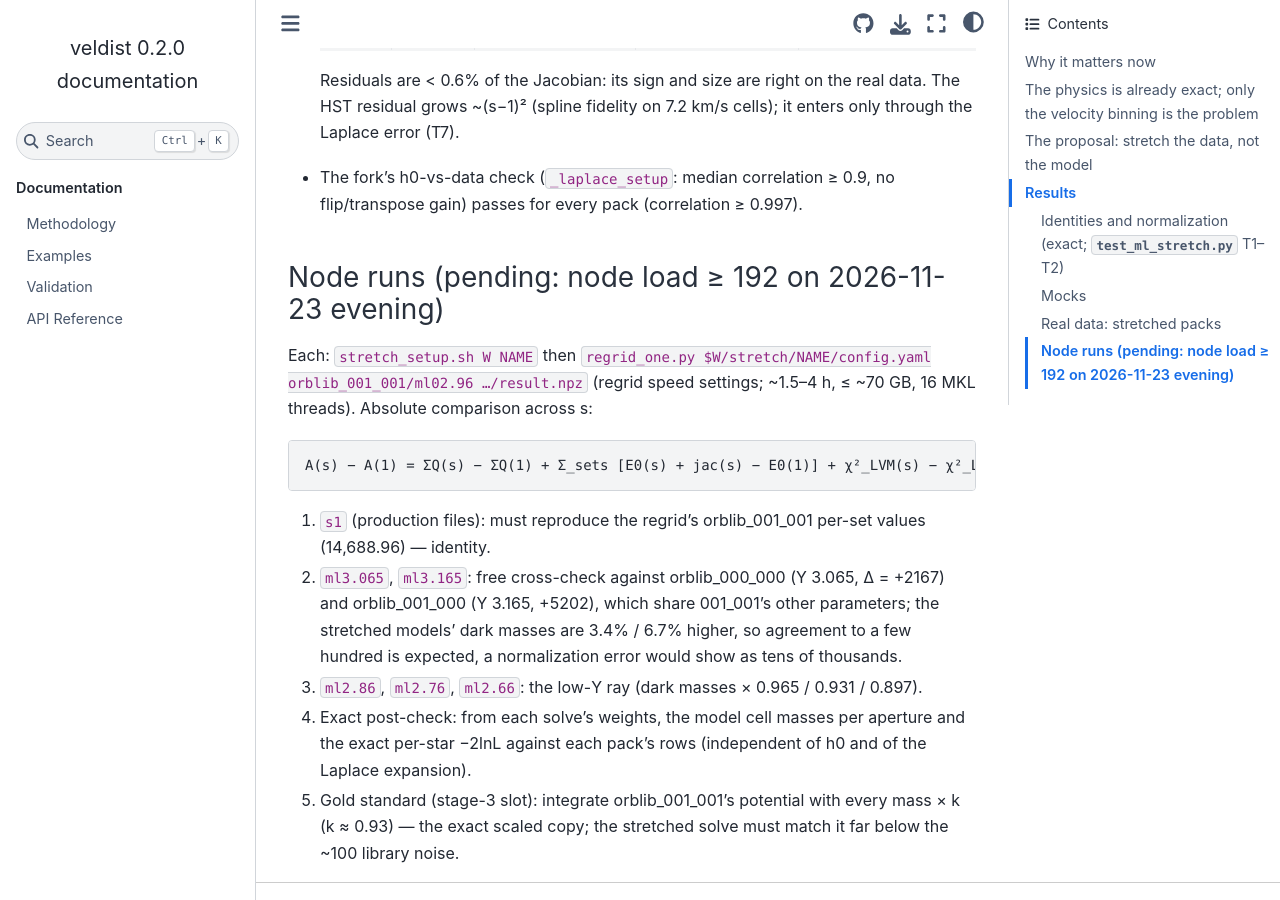
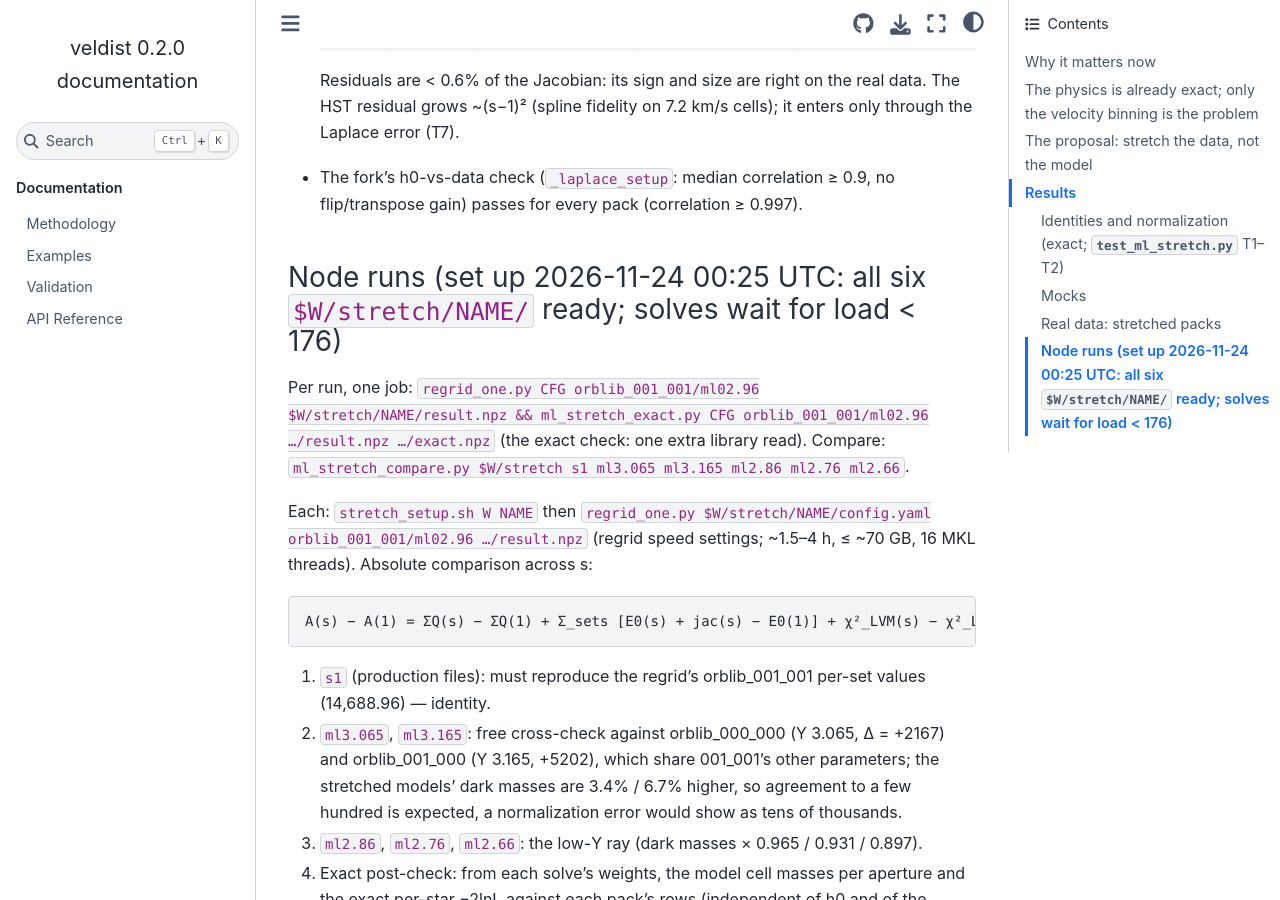
Before and after one commit to pjs902/veldist, a Sphinx documentation site: the page built from docs/ml-reuse-investigation.md, in a window 1280 px wide and 900 px high, scrolled down 3927 px. Built offline with Sphinx 7.4.7 and the Sphinx Book theme 1.1.4, drawn with Linux system fonts in a browser that asks for light colours.

Commit message:
docs: stretch node runs set up

```diff
--- a/docs/ml-reuse-investigation.md
+++ b/docs/ml-reuse-investigation.md
@@ -114,7 +114,11 @@ All tests: `pytest experiments/fitstat/test_ml_stretch.py` (26 pass, 2026-11-23)
 - The fork's h0-vs-data check (`_laplace_setup`: median correlation ≥ 0.9, no flip/transpose gain) passes for every
   pack (correlation ≥ 0.997).
 
-### Node runs (pending: node load ≥ 192 on 2026-11-23 evening)
+### Node runs (set up 2026-11-24 00:25 UTC: all six `$W/stretch/NAME/` ready; solves wait for load < 176)
+
+Per run, one job: `regrid_one.py CFG orblib_001_001/ml02.96 $W/stretch/NAME/result.npz && ml_stretch_exact.py CFG
+orblib_001_001/ml02.96 …/result.npz …/exact.npz` (the exact check: one extra library read). Compare:
+`ml_stretch_compare.py $W/stretch s1 ml3.065 ml3.165 ml2.86 ml2.76 ml2.66`.
 
 Each: `stretch_setup.sh W NAME` then `regrid_one.py $W/stretch/NAME/config.yaml orblib_001_001/ml02.96 …/result.npz`
 (regrid speed settings; ~1.5–4 h, ≤ ~70 GB, 16 MKL threads). Absolute comparison across s:
```
